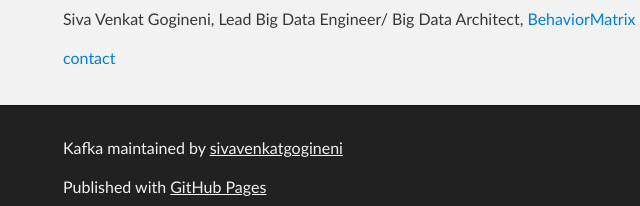
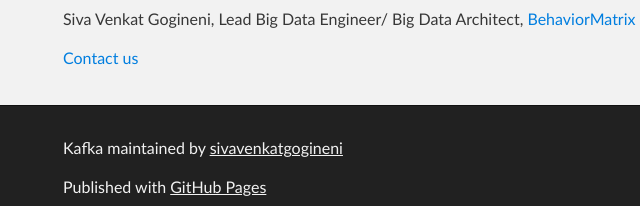
Before and after one commit to sivavenkatgogineni/Kafka, a plain HTML site: page index.html in a window 1280 px wide. Shown: the part 589-795 px from the top of the page, 257-897 px from the left. Drawn offline with Linux system fonts and the light colour scheme.

Commit message:
Update index.html

```diff
--- a/index.html
+++ b/index.html
@@ -55,7 +55,7 @@
 Lead Big Data Engineer/ Big Data Architect,
 <a href="http://www.behaviormatrix.com/">BehaviorMatrix</a></p>
 
-<p><a href="mailto:gogineni.sivavenkat@gmail.com">contact</a></p>
+<p><a href="mailto:someone@example.com?Subject=Hello%20again" target="_top">Contact us</a></p>
       </section>
     </div>
 
```
